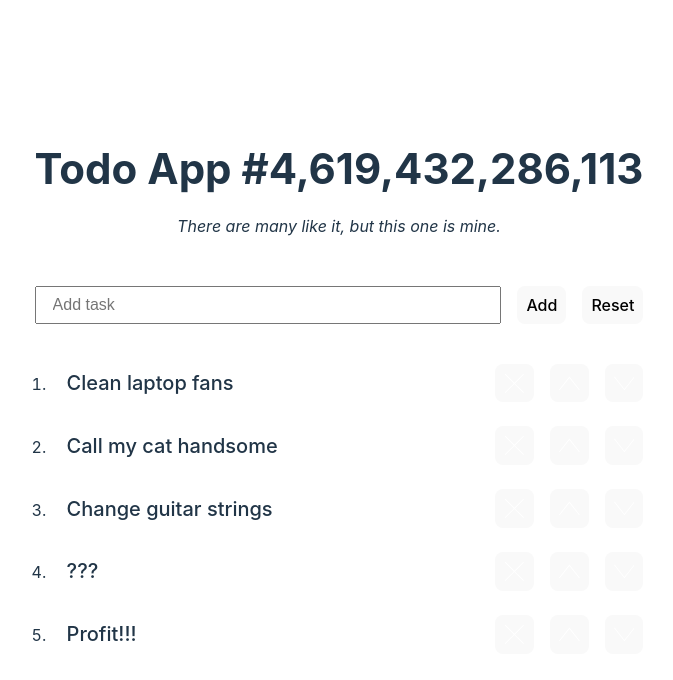
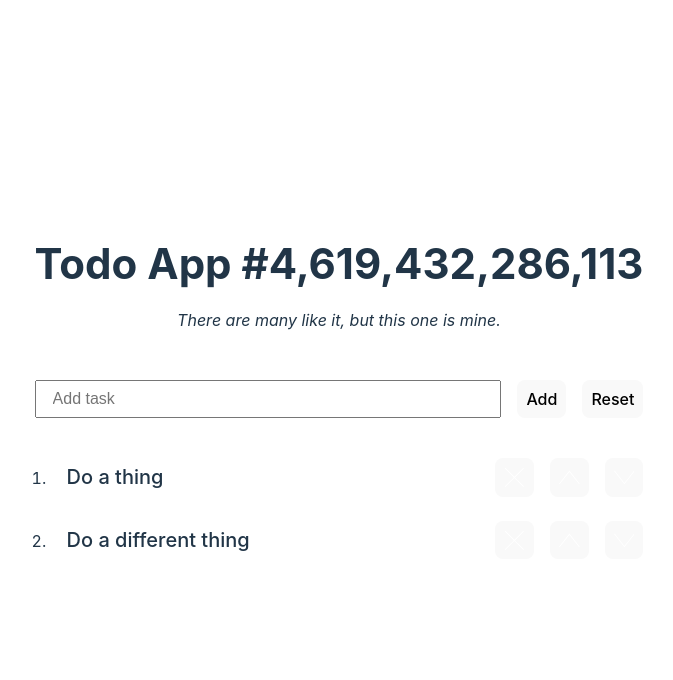
Before and after one commit to televators/react-todo-fancy, a React (Vite) app: page / in a window 1280 px wide. Shown: the top 680 px of the page, without its empty margins (301-974 px from the left). Built offline with nearby package versions, Linux system fonts and the light colour scheme.

Commit message:
Installed prop-types, haven't implemented yet. Working on debouncing the input listener and shifting things around. This is a mid-work save point.

```diff
--- a/package.json
+++ b/package.json
@@ -10,6 +10,7 @@
     "preview": "vite preview"
   },
   "dependencies": {
+    "prop-types": "^15.8.1",
     "react": "^18.2.0",
     "react-dom": "^18.2.0"
   },
--- a/src/TaskList.jsx
+++ b/src/TaskList.jsx
@@ -1,22 +1,31 @@
-import { useState } from 'react';
+import { useEffect, useState } from 'react';
+import debounce from './debounce.js';
 import TaskForm from './TaskForm';
 import TaskSection from './TaskSection';
 import EmptyState from './EmptyList';
 
 function TaskList() {
   //#region Component Scope
-  const [tasks, setTasks] = useState( [
-    'Clean laptop fans',
-    'Call my cat handsome',
-    'Change guitar strings',
-    '???',
-    'Profit!!!'
-  ] );
+  const [tasks, setTasks] = useState( () => {
+    const storedTasks = localStorage.getItem( 'tasks' );
+    return storedTasks
+      ? JSON.parse( storedTasks )
+      : ['Do a thing','Do a different thing'];
+  } );
   const [newTask, setNewTask] = useState( '' );
 
-  function handleInputChange( event ) {
+  useEffect( () => {
+    try {
+      localStorage.setItem( 'tasks', JSON.stringify( tasks ) );
+      console.log( JSON.parse( localStorage.getItem( 'tasks' ) ) );
+    } catch ( error ) {
+      console.error( 'Failed to save tasks to LocalStorage:', error );
+    }
+  }, [tasks] );
+
+  const handleInputChange = debounce( ( event ) => {
     setNewTask( event.target.value );
-  }
+  }, 300 );
 
   function handleInputEnter( e ) {
     if ( e.keyCode == '13' || e.key == 'Enter' ) {
--- /dev/null
+++ b/src/debounce.js
@@ -0,0 +1,16 @@
+function debounce( func, duration = 250 ) {
+  let timeout;
+
+  return function ( ...args ) {
+    const effect = () => {
+      timeout = null;
+
+      return func.apply( this, args );
+    }
+
+    clearTimeout( timeout );
+    timeout = setTimeout( effect, duration );
+  }
+}
+
+export default debounce;
```
Also changed, not shown: 1 other file (tests, documents, lock files or other folders).
